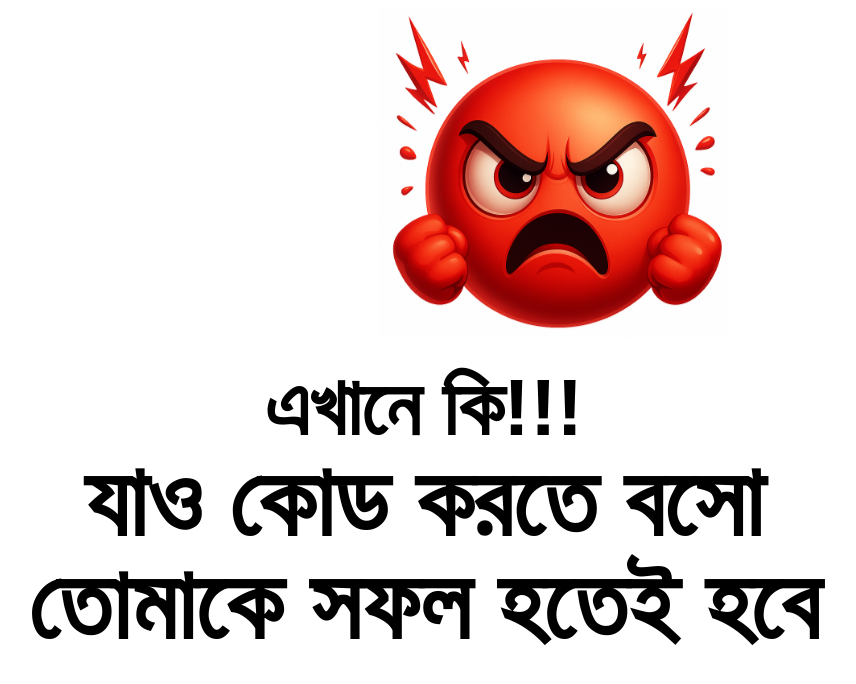
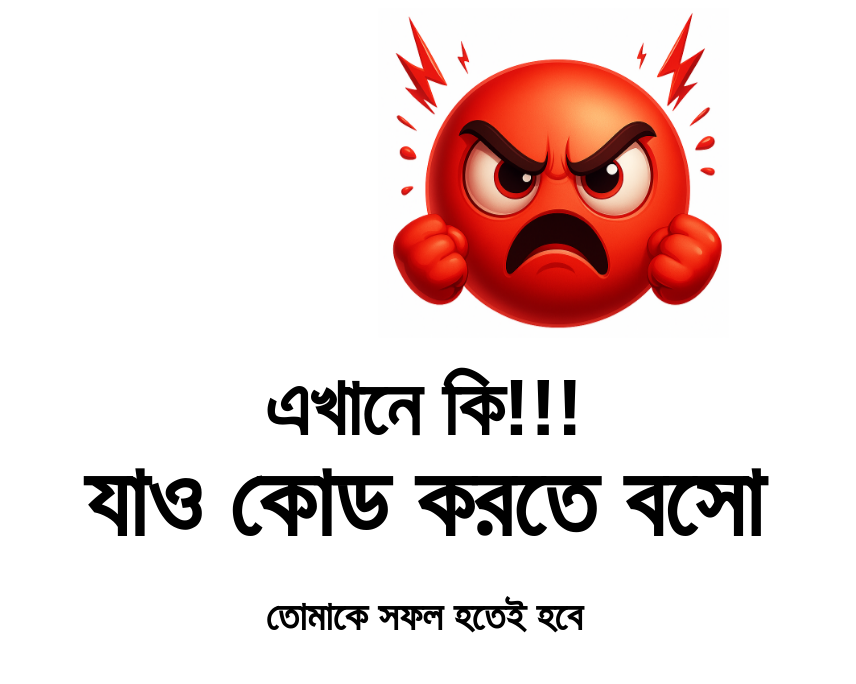
Before and after one commit to selimreza-dev/angry, a plain HTML site: page index.html in a window 1280 px wide. Shown: the whole page, without its empty margins (216-1072 px from the left). Drawn offline with Linux system fonts and the light colour scheme; a web font is replaced by a local one.

Commit message:
Update index.html

```diff
--- a/index.html
+++ b/index.html
@@ -39,7 +39,6 @@
         }
         .motivation{
             font-size:40px;
-            line-height:20px;
         }
 
 
@@ -90,7 +89,7 @@
         <div class="text">
             <h1>এখানে কি!!!</h1>
             <h2>যাও কোড করতে বসো</h2>
-            <h2 class="motivation"> তোমাকে সফল হতেই হবে </h2>
+            <h3 class="motivation"> তোমাকে সফল হতেই হবে </h3>
         </div>
     </section>
 </body>
```
